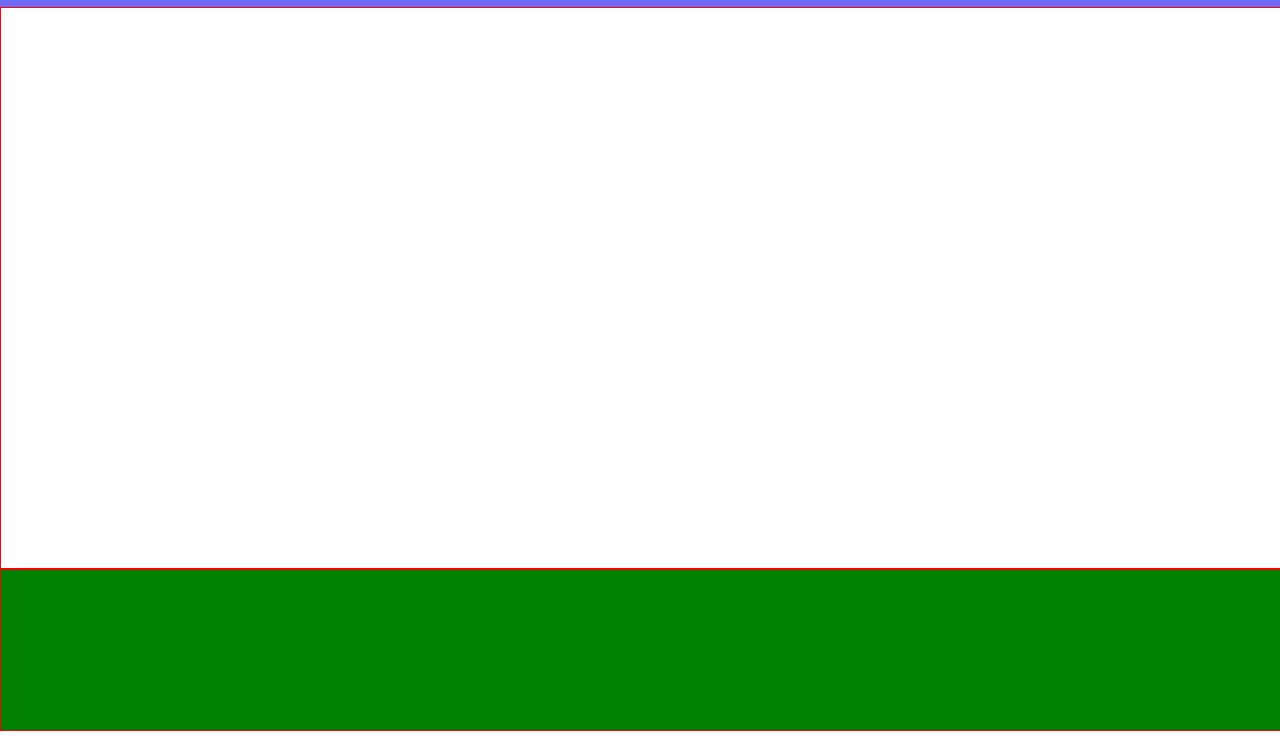
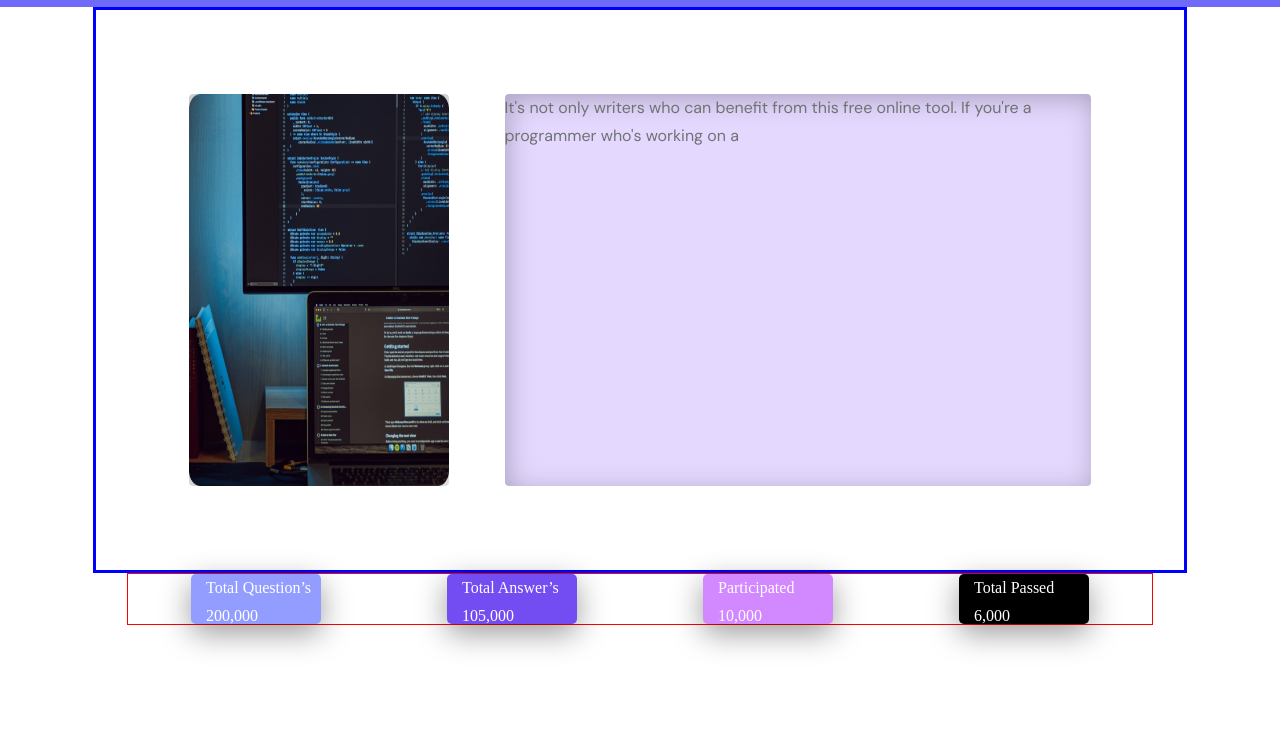
Before and after one commit to BASHISTHANAYAK/Micro-Project-2, a plain HTML site: page index.html in a window 1280 px wide. Shown: the part 50-800 px from the top of the page. Drawn offline with Linux system fonts and the light colour scheme.

Commit message:
60% done

```diff
--- a/index.html
+++ b/index.html
@@ -97,6 +97,103 @@
     background-color: #fff;
   }
 
+
+
+
+main {
+  border: 3px solid blue;
+  width: 85%;
+  height: 70vh;
+  background-color: white;
+  margin: auto;
+  display: grid;
+  grid-template-columns:25% 55%;
+ gap:4% ;
+  align-items: center;
+  justify-content: center;
+
+}
+
+main div{
+  border: 3px dotted black;
+  height: 70%;
+ border-radius: 10px;
+ font-family: 'DM Sans';
+ line-height: 178.7%;
+ color: #6F7373;
+ box-shadow: inset 3px 5px 27px rgba(0, 0, 0, 0.25);
+ border: 6px solid #FFFFFF;
+}
+main div img{
+  width: 100%;
+  height: 100%;
+}
+main div:nth-child(2){
+  background-color: #E5D8FF;
+
+}
+
+
+footer {
+  border: 1px solid red;
+  width: 80%;
+  height: auto;
+  margin: auto;
+  background-color: white;
+  display: grid;
+  grid-template-columns: repeat(4,1fr);
+
+  display: flex;
+  flex-wrap: wrap;
+  justify-content: space-around;
+}
+
+footer div{
+  border: 2px white;
+  height: 50px;
+  width: 130px;
+  background: #000000;
+  box-shadow: 0px 9px 31px rgba(0, 0, 0, 0.4);
+  border-radius: 5px;
+  color: #fff;
+
+}
+footer div span{
+display: block;
+padding: 5px;
+margin-left: 10px;
+}
+.second_p{
+
+ }
+footer div:nth-child(1){
+  background: #929DFF;
+}
+footer div:nth-child(2){
+  background: #734CF2;
+
+}
+footer div:nth-child(3){
+  background: #D288FF;
+
+}
+footer div:nth-child(4){
+  background: #000000;
+
+}
+
+
+
+
+
+
+
+
+
+
+
+
+
   /* Media queries for responsiveness */
   @media (max-width: 724px) {
     .navbar-menu li {
@@ -141,20 +238,16 @@
     .navbar-toggle {
       width: 40px;
     }
+    main{
+      grid-template-columns:40% 55%;
+    }
+
+footer div{
+  margin-top: 1%;
+}
   }
 
-      main {
-        border: 1px solid red;
-        width: 100%;
-        height: 70vh;
-        background-color: white;
-      }
-      footer {
-        border: 1px solid red;
-        width: 100%;
-        height: 20vh;
-        background-color: green;
-      }
+
       /* Media queries for responsiveness */
 
     </style>
@@ -186,7 +279,29 @@
         <div class="bar"></div>
       </div>
     </nav>
-    <main></main>
-    <footer></footer>
+    <main>
+      <div>
+        <img src="/images/image 4.png" alt="">
+      </div>
+      <div>It's not only writers who can benefit from this free online tool. If you're a programmer who's working on a</div>
+    </main>
+    <footer>
+      <div>
+        <span>Total Question’s</span>
+        <span class="second_p">200,000</span>
+      </div>
+      <div>
+        <span>Total Answer’s</span>
+        <span class="second_p">105,000</span>
+      </div>
+      <div>
+        <span>Participated</span>
+        <span class="second_p">10,000</span>
+      </div>
+      <div>
+        <span>Total Passed</span>
+        <span class="second_p">6,000</span>
+      </div>
+    </footer>
   </body>
 </html>
```
Also changed, not shown: images/image 4.png (added).
